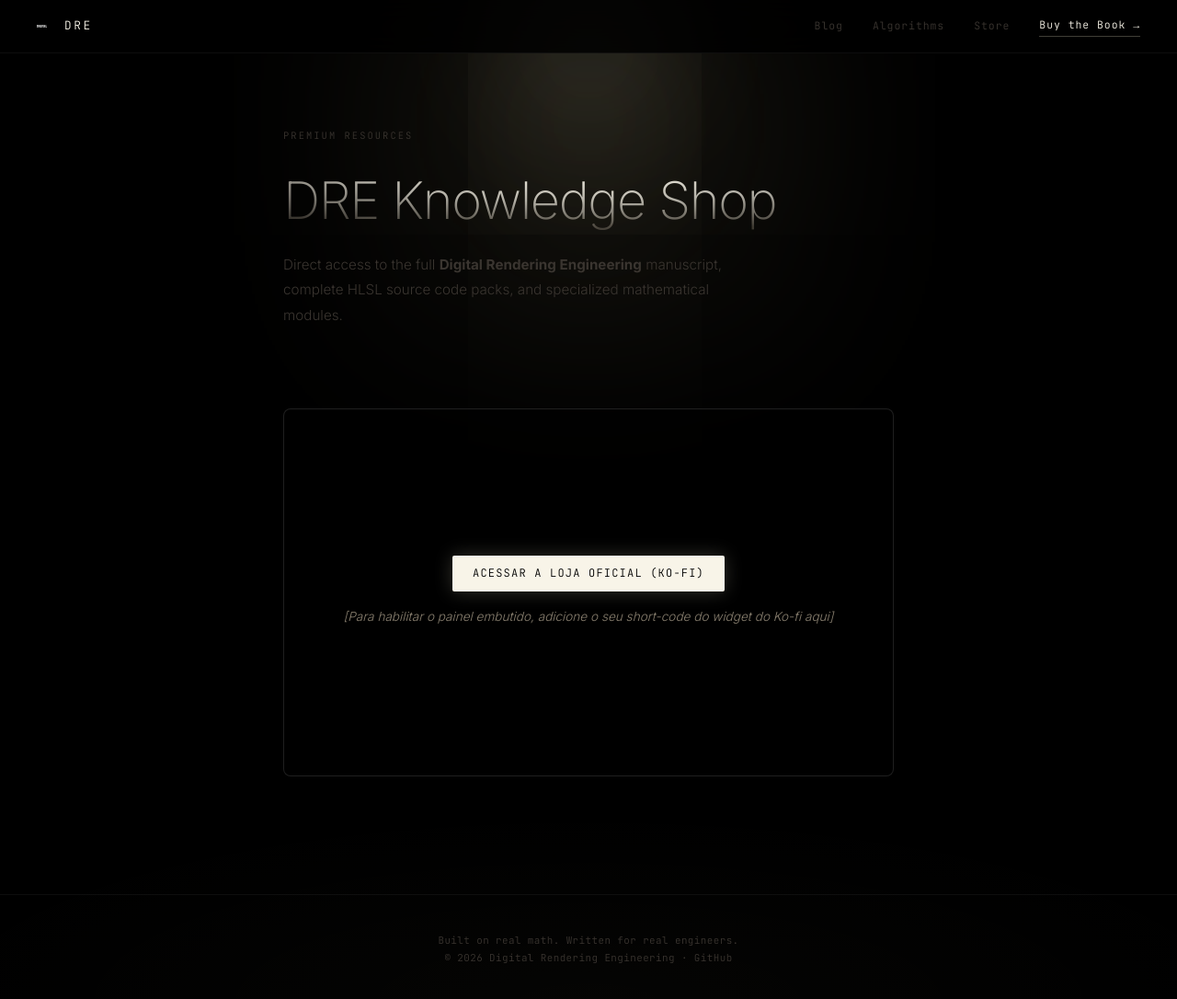
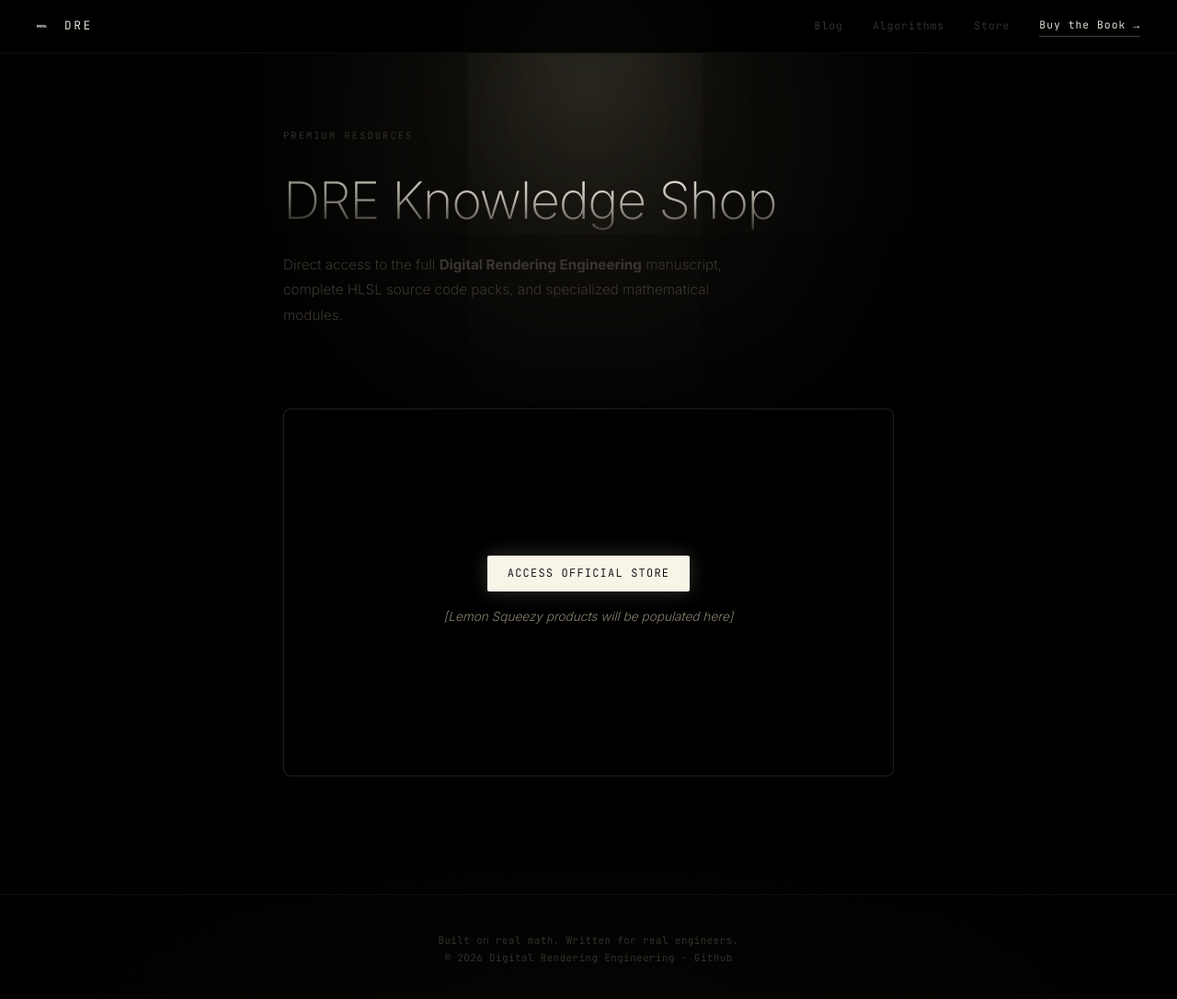
Before and after one commit to OpticsOptimization/blog, a Jekyll site: the page built from shop.html, in a window 1280 px wide and 1091 px high. Shown: the top 1086 px of the window at 92% size. Built offline with Jekyll 4.4.1, drawn with Linux system fonts in a browser that asks for light colours; nearby versions of some CDN libraries.

Commit message:
fix: translate shop placeholders to English and update Lemon Squeezy URLs

```diff
--- a/_layouts/post.html
+++ b/_layouts/post.html
@@ -25,8 +25,8 @@
       <p class="cta-label">Go Deeper</p>
       <p class="cta-text">Every concept in this post is rigorously derived from first principles in <strong>Digital Rendering Engineering</strong> — covering the full mathematical proof, HLSL implementations, and GPU performance analysis.</p>
       <div class="cta-buttons">
-        <a href="https://ko-fi.com/s/link_do_seu_produto_1" target="_blank" class="cta-btn glow-btn">Vol. 1 — Physics of Light →</a>
-        <a href="https://ko-fi.com/s/link_do_seu_produto_2" target="_blank" class="cta-btn cta-btn-2">Vol. 2 — Advanced Rendering →</a>
+        <a href="https://lemonsqueezy.com/" target="_blank" class="cta-btn glow-btn">Vol. 1 — Physics of Light →</a>
+        <a href="https://lemonsqueezy.com/" target="_blank" class="cta-btn cta-btn-2">Vol. 2 — Advanced Rendering →</a>
       </div>
     </div>
   </aside>
--- a/shop.html
+++ b/shop.html
@@ -11,13 +11,13 @@
 </div>
 
 <div class="posts-section" style="padding-top: 1rem;">
-  <!-- O Widget Nativo do Ko-fi permite embeddar a loja diretamente aqui -->
+  <!-- Lemon Squeezy checkout/overlay integration point -->
   <div class="kofi-shop-container" style="min-height: 400px; display: flex; justify-content: center; align-items: center; border: 1px solid var(--border-lit); border-radius: 8px; background: rgba(0,0,0,0.5); position: relative;">
 
-    <!-- Botão fallback ou Iframe -->
+    <!-- Fallback Button -->
     <div style="z-index: 10; text-align: center;">
-      <a href="https://ko-fi.com/opticsoptimization" target="_blank" class="hero-btn" style="display: inline-block; margin-bottom: 1rem;">Acessar a Loja Oficial (Ko-fi)</a>
-      <p style="color: var(--text-mid); font-style: italic; font-size: 0.85rem;">[Para habilitar o painel embutido, adicione o seu short-code do widget do Ko-fi aqui]</p>
+      <a href="https://lemonsqueezy.com/" target="_blank" class="hero-btn" style="display: inline-block; margin-bottom: 1rem;">Access Official Store</a>
+      <p style="color: var(--text-mid); font-style: italic; font-size: 0.85rem;">[Lemon Squeezy products will be populated here]</p>
     </div>
   </div>
 </div>
```
